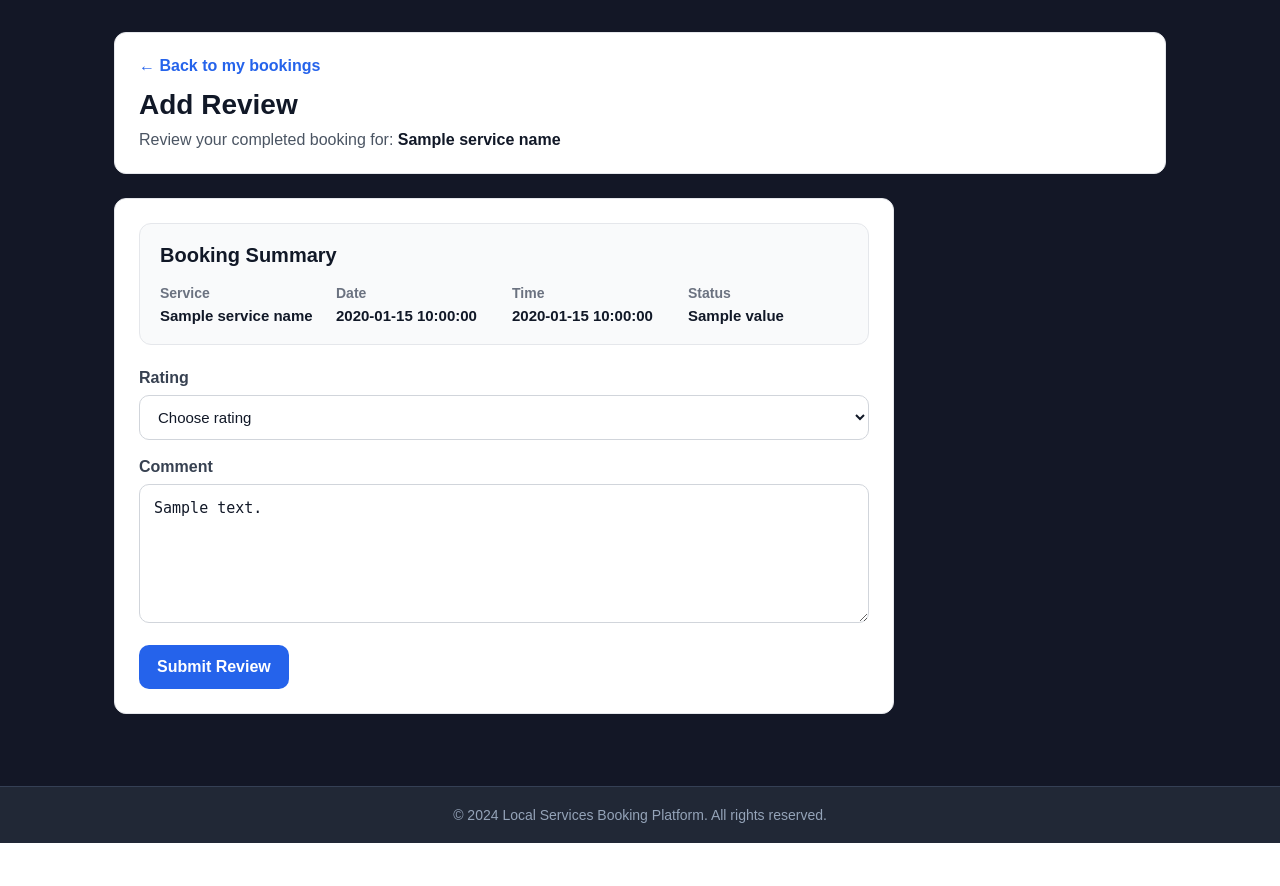
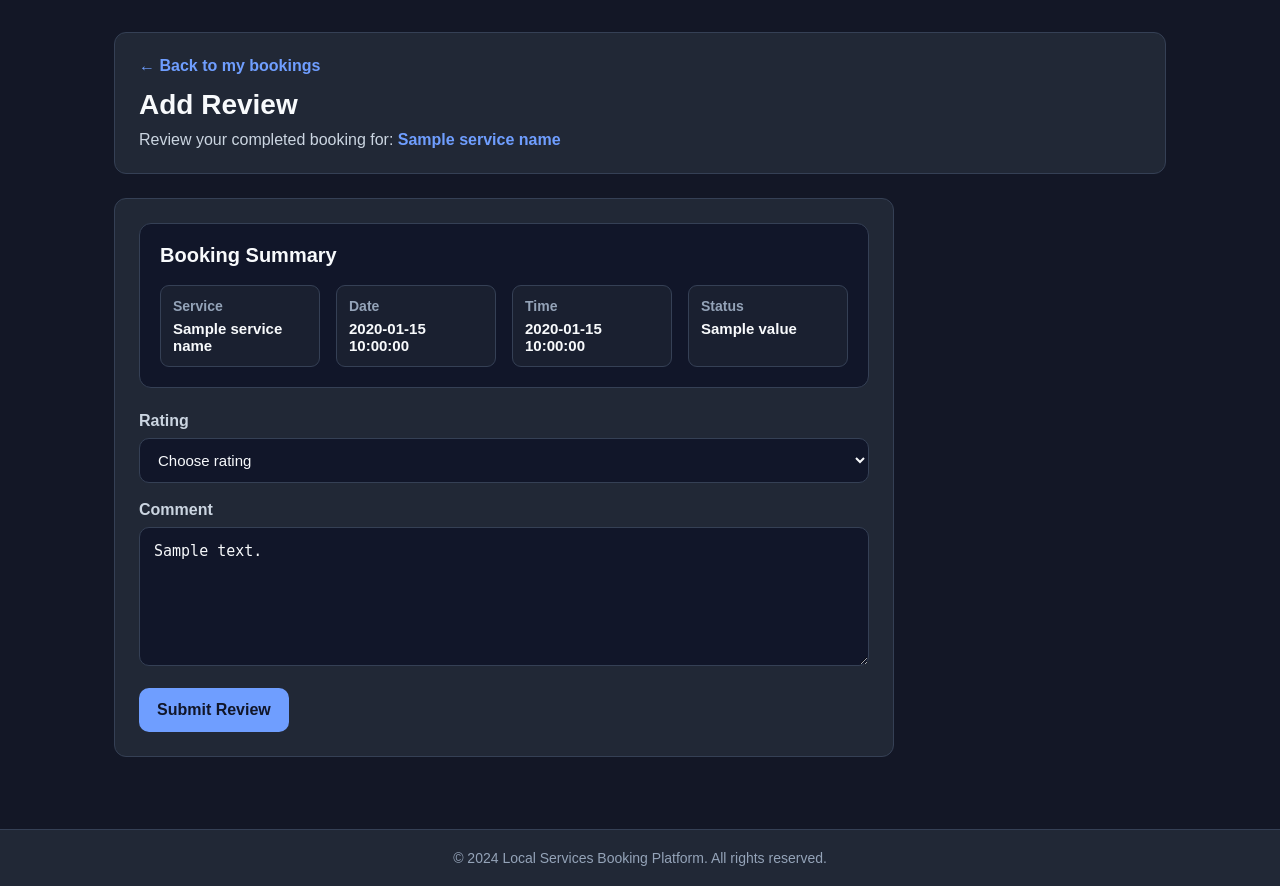
Before and after one commit to mostafa2742002/Local-Services-Booking-Platform, a Flask app: template app/templates/reviews/create.html in a window 1280 px wide. Shown: the part 56-942 px from the top of the page. Before the commit the page ends 899 px from the top, so only its background shows below. Run offline with Flask 3, Linux system fonts and the light colour scheme; the template is opened without the code that fills it: most values are stand-ins (such as "Sample title", 1, 10 or a date in 2020); some libraries are stand-ins or nearby versions.

Commit message:
Implement dark mode styles for review creation; update colors and layout for improved readability

```diff
--- a/app/static/css/review/review_create.css
+++ b/app/static/css/review/review_create.css
@@ -1,6 +1,6 @@
 .page-header {
-    background: #ffffff;
-    border: 1px solid #e5e7eb;
+    background: #212836;
+    border: 1px solid #354055;
     border-radius: 12px;
     padding: 24px;
     margin-bottom: 24px;
@@ -9,50 +9,54 @@
 .back-link {
     display: inline-block;
     margin-bottom: 14px;
-    color: #2563eb;
+    color: #6f9eff;
     font-weight: 700;
 }
 
 .back-link:hover {
-    color: #1d4ed8;
+    color: #94b7ff;
 }
 
 .page-header h1 {
     margin: 0 0 10px;
+    color: #f8fafc;
     font-size: 28px;
-    color: #111827;
 }
 
 .page-header p {
     margin: 0;
-    color: #4b5563;
+    color: #cbd5e1;
     font-size: 16px;
 }
 
 .page-header strong {
-    color: #111827;
+    color: #6f9eff;
 }
 
+/* Review Card */
+
 .review-card {
-    background: #ffffff;
-    border: 1px solid #e5e7eb;
+    max-width: 780px;
+    padding: 24px;
+    background: #212836;
+    border: 1px solid #354055;
     border-radius: 12px;
-    padding: 24px;
-    max-width: 780px;
 }
 
+/* Booking Summary */
+
 .booking-summary {
-    background: #f9fafb;
-    border: 1px solid #e5e7eb;
-    border-radius: 12px;
     padding: 20px;
     margin-bottom: 24px;
+    background: #111629;
+    border: 1px solid #354055;
+    border-radius: 12px;
 }
 
 .booking-summary h2 {
     margin: 0 0 18px;
+    color: #f8fafc;
     font-size: 20px;
-    color: #111827;
 }
 
 .summary-grid {
@@ -65,18 +69,25 @@
     display: flex;
     flex-direction: column;
     gap: 6px;
+    padding: 12px;
+    background: #1a2030;
+    border: 1px solid #354055;
+    border-radius: 9px;
 }
 
 .summary-grid strong {
-    color: #6b7280;
+    color: #94a3b8;
     font-size: 14px;
 }
 
 .summary-grid span {
-    color: #111827;
+    color: #f8fafc;
     font-size: 15px;
     font-weight: 700;
+    word-break: break-word;
 }
+
+/* Review Form */
 
 .review-form {
     width: 100%;
@@ -89,7 +100,7 @@
 .form-group label {
     display: block;
     margin-bottom: 8px;
-    color: #374151;
+    color: #cbd5e1;
     font-weight: 700;
 }
 
@@ -97,17 +108,22 @@
 .form-group textarea {
     width: 100%;
     padding: 12px 14px;
-    border: 1px solid #d1d5db;
+    background: #111629;
+    border: 1px solid #354055;
     border-radius: 10px;
+    color: #f8fafc;
     font-size: 15px;
-    color: #111827;
-    background: #ffffff;
 }
 
 .form-group select:focus,
 .form-group textarea:focus {
     outline: none;
-    border-color: #2563eb;
+    border-color: #6f9eff;
+}
+
+.form-group select option {
+    background: #111629;
+    color: #f8fafc;
 }
 
 .form-group textarea {
@@ -116,21 +132,29 @@
     line-height: 1.5;
 }
 
-.primary-btn {
+.form-group textarea::placeholder {
+    color: #94a3b8;
+}
+
+/* Button */
+
+.review-form .primary-btn {
     display: inline-block;
+    padding: 13px 18px;
     border: none;
-    background: #2563eb;
-    color: #ffffff;
-    padding: 13px 18px;
     border-radius: 10px;
+    background: #6f9eff;
+    color: #111629;
     font-size: 16px;
     font-weight: 700;
     cursor: pointer;
 }
 
-.primary-btn:hover {
-    background: #1d4ed8;
+.review-form .primary-btn:hover {
+    background: #5d8df4;
 }
+
+/* Responsive */
 
 @media (max-width: 768px) {
     .page-header,
@@ -142,7 +166,7 @@
         grid-template-columns: repeat(2, 1fr);
     }
 
-    .primary-btn {
+    .review-form .primary-btn {
         width: 100%;
     }
 }
```
